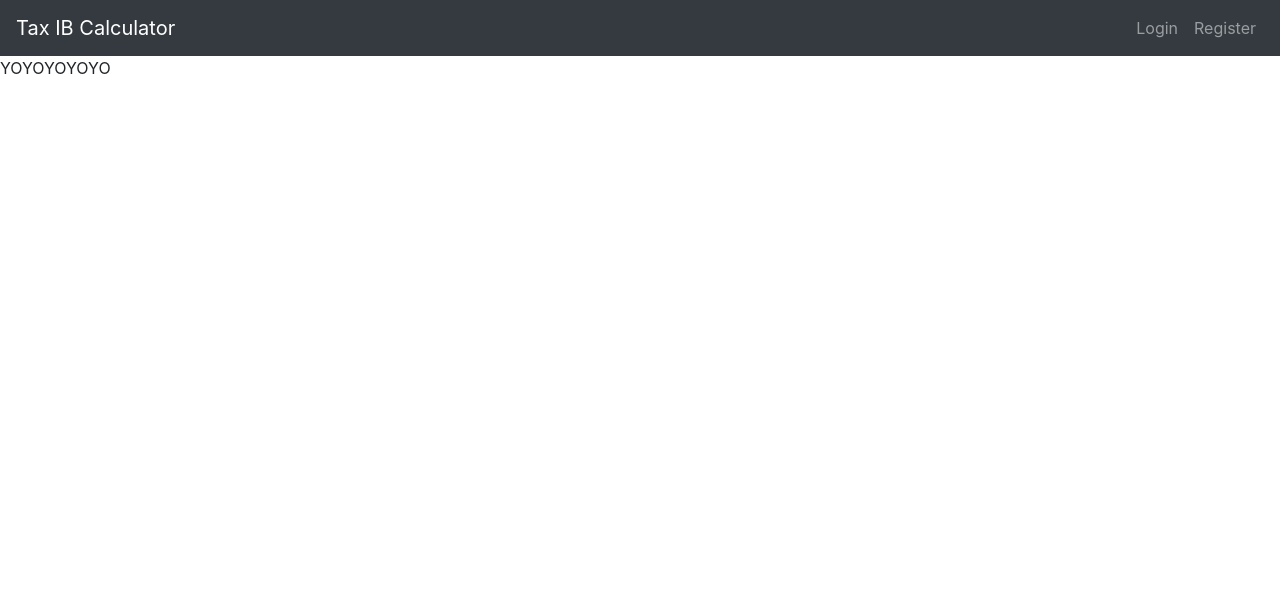
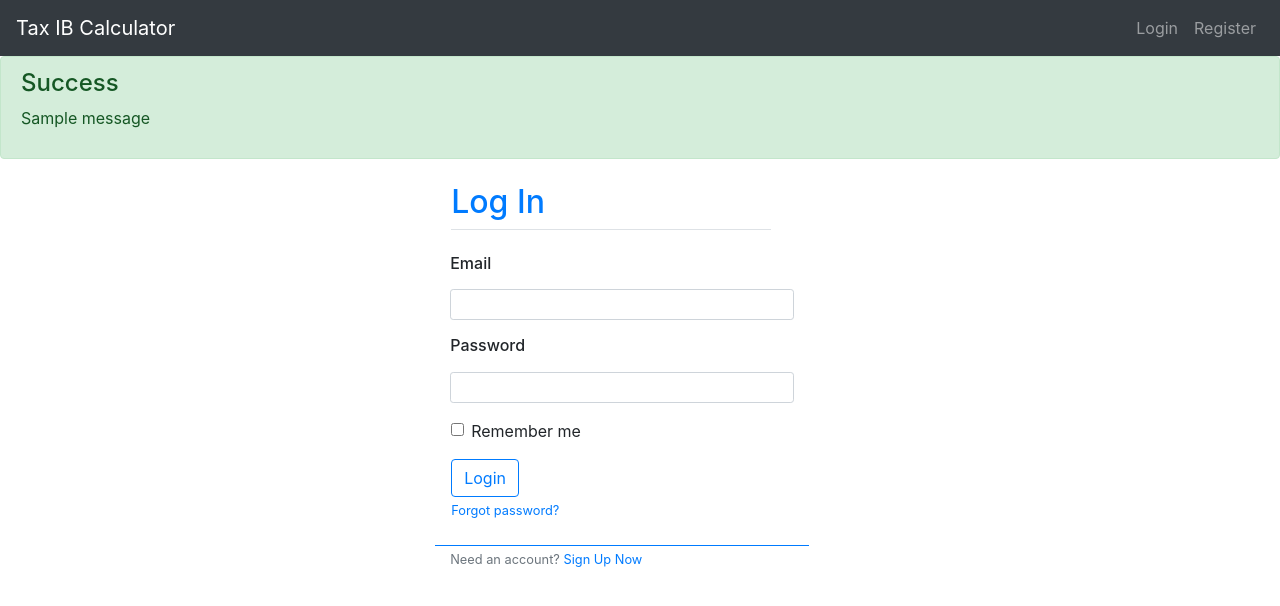
Before and after one commit to IanisPaist/TaxIB_calculator, a Flask app: page /login in a window 1280 px wide. Shown: the top 606 px of the page. Run offline with Flask 2, Linux system fonts and the light colour scheme; one stand-in notice (Sample message) is shown; some libraries are stand-ins or nearby versions.

Commit message:
completed login and registration pages

```diff
--- a/application.py
+++ b/application.py
@@ -7,9 +7,8 @@ from flask import flash
 app = Flask(__name__)
 app.config['SECRET_KEY']='9f4524c7618dff15e241e048dd3449ab'
 
-@app.route("/")
 @app.route("/home")
-def hello():
+def home():
     return render_template("home.html")
 
 @app.route("/login")
@@ -23,9 +22,11 @@ def register():
     #assign a form class imported from forms.py
     form = RegistrationForm()
 
-    #validate form data
-
-    #redirect to home page
+    #validate form data and send flash message if sucessfully created
+    #first - message , second - category to then use for bootstrap styling
+    if form.validate_on_submit():
+        flash("account created!", "success")
+        return redirect("/")
 
     return render_template("register.html", form = form)
 
--- a/templates/base.html
+++ b/templates/base.html
@@ -20,7 +20,7 @@
 
         <nav class="navbar navbar-expand-md bg-dark navbar-dark">
             <!-- Brand -->
-            <a class="navbar-brand" href="#">Tax IB Calculator</a>
+            <a class="navbar-brand" href="{{ url_for('home')}}">Tax IB Calculator</a>
 
             <!-- Toggler/collapsibe Button -->
             <button class="navbar-toggler" type="button" data-toggle="collapse" data-target="#collapsibleNavbar">
@@ -30,8 +30,30 @@
         {%block navbar_links%}{%endblock%}
         </nav>
 
+
+        <!-- use function to get flashed messages which were sent to request-->
+        {% with messages = get_flashed_messages(with_categories=true)%}
+            <!-- check that messages were returned -->
+            {% if messages %}
+                <!-- loop within messages-->
+                {% for category, message in messages %}
+                    <div class="alert alert-{{ category }}">
+                        <h4 class = "alert-heading">
+                            Success
+                        </h4>
+                        <p>
+                            {{ message }}
+                        </p>
+
+                    </div>
+                {% endfor %}
+            {% endif %}
+        {% endwith %}
+
+
         <div>
-            {%block main%}{%endblock%}
+            {%block main%}
+            {%endblock%}
         </div>
 
         <!-- Optional JavaScript -->
--- a/templates/home.html
+++ b/templates/home.html
@@ -17,5 +17,5 @@
 {%endblock%}
 
 {%block main%}
-    YOYOYOYOYO
+
 {%endblock%}
--- a/templates/login.html
+++ b/templates/login.html
@@ -13,9 +13,68 @@
 {%endblock%}
 
 {%block title%}
-    Homepage
+    Register
 {%endblock%}
 
 {%block main%}
-    YOYOYOYOYO
+    <div class="form-center">
+        <form method="POST", action="/register">
+            {{ form.hidden_tag() }}
+            <fieldset class="form-group">
+                <legend class="ml-3 pt-2 text-primary border-bottom mb-4 w-50"><h2>Log In</h2></legend>
+
+                <div class="form-group col-7">
+                    <h6>{{ form.email.label(class="form-control-label")}}</h6>
+                    <!-- check if field is invalid and then return errors in message to user-->
+
+                    {% if form.email.errors%}
+                    {{ form.email(class="form-control form-control-sm is-invalid")}}
+                    <div class="invalid-feedback">
+                        {% for error in form.email.errors%}
+                            <span>{{ error }}</span>
+                        {% endfor %}
+                    </div>
+                    {% else %}
+                        {{ form.email(class="form-control form-control-sm")}}
+                    {% endif %}
+                </div>
+
+                <div class="form-group col-7">
+                    <h6>{{ form.password.label(class="form-control-label")}}</h6>
+                    <!-- check if field is invalid and then return errors in message to user-->
+
+                    {% if form.password.errors%}
+                    {{ form.password(class="form-control form-control-sm is-invalid")}}
+                    <div class="invalid-feedback">
+                        {% for error in form.password.errors%}
+                            <span>{{ error }}</span>
+                        {% endfor %}
+                    </div>
+                    {% else %}
+                        {{ form.password(class="form-control form-control-sm")}}
+                    {% endif %}
+                </div>
+
+                <div class="form-check ml-3">
+                    {{ form.remember(class="form-check-input") }}
+                    {{ form.remember.label(class="form-check-label") }}
+                </div>
+
+            </fieldset>
+
+            <div>
+                {{ form.submit(class="btn btn-outline-primary ml-3") }}
+            </div>
+
+            <small class="text-muted ml-3">
+                <a href="#">Forgot password?</a>
+            </small>
+
+            <div class="col-7 border-top border-primary mt-4 mr-auto">
+                <small class="form-text text-muted">
+                    Need an account? <a href="{{ url_for('register')}}">Sign Up Now</a>
+                </small>
+            </div>
+        </form>
+    </div>
 {%endblock%}
```
Also changed, not shown: templates/register.html (+56 -9 lines).
